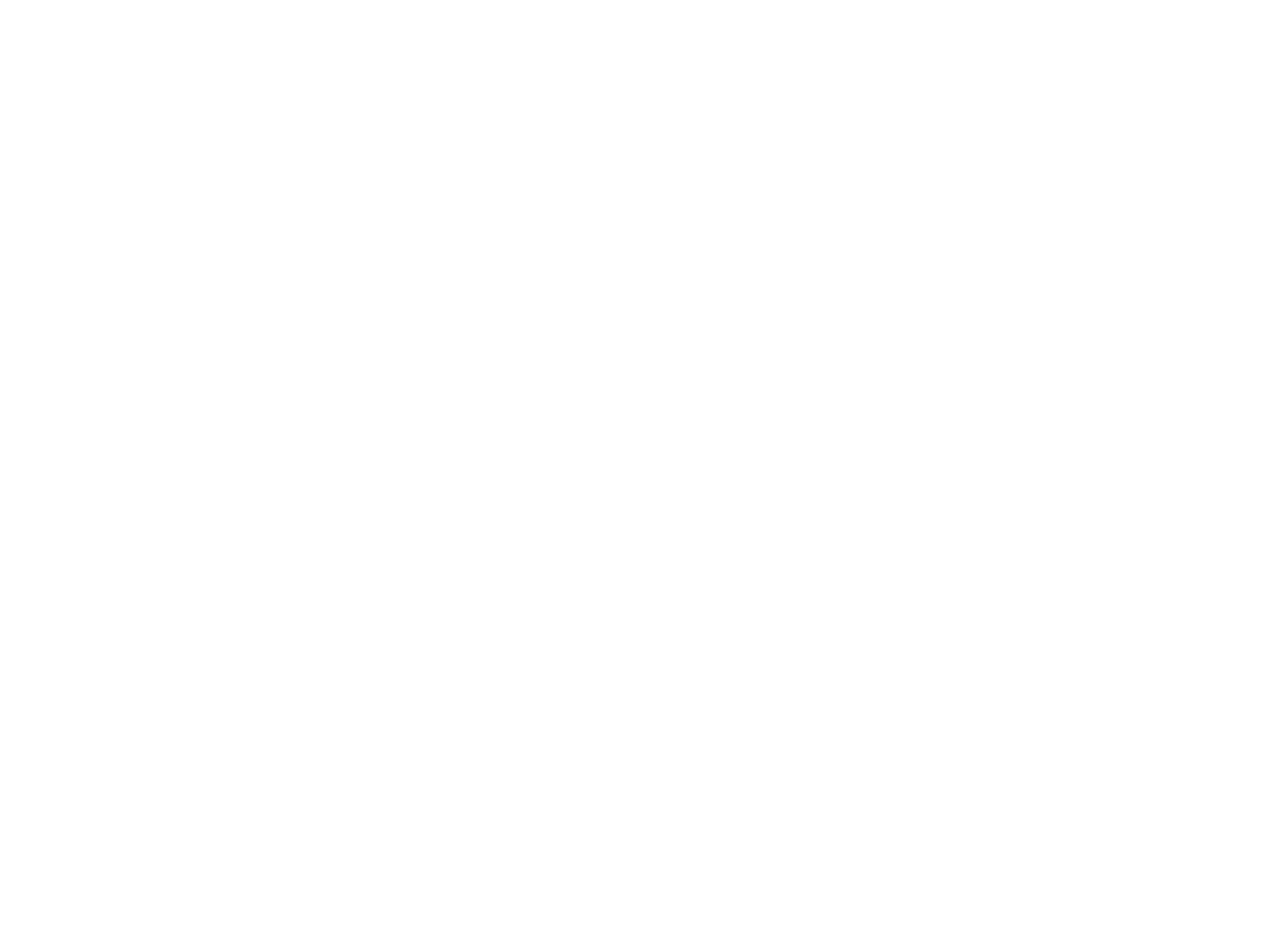
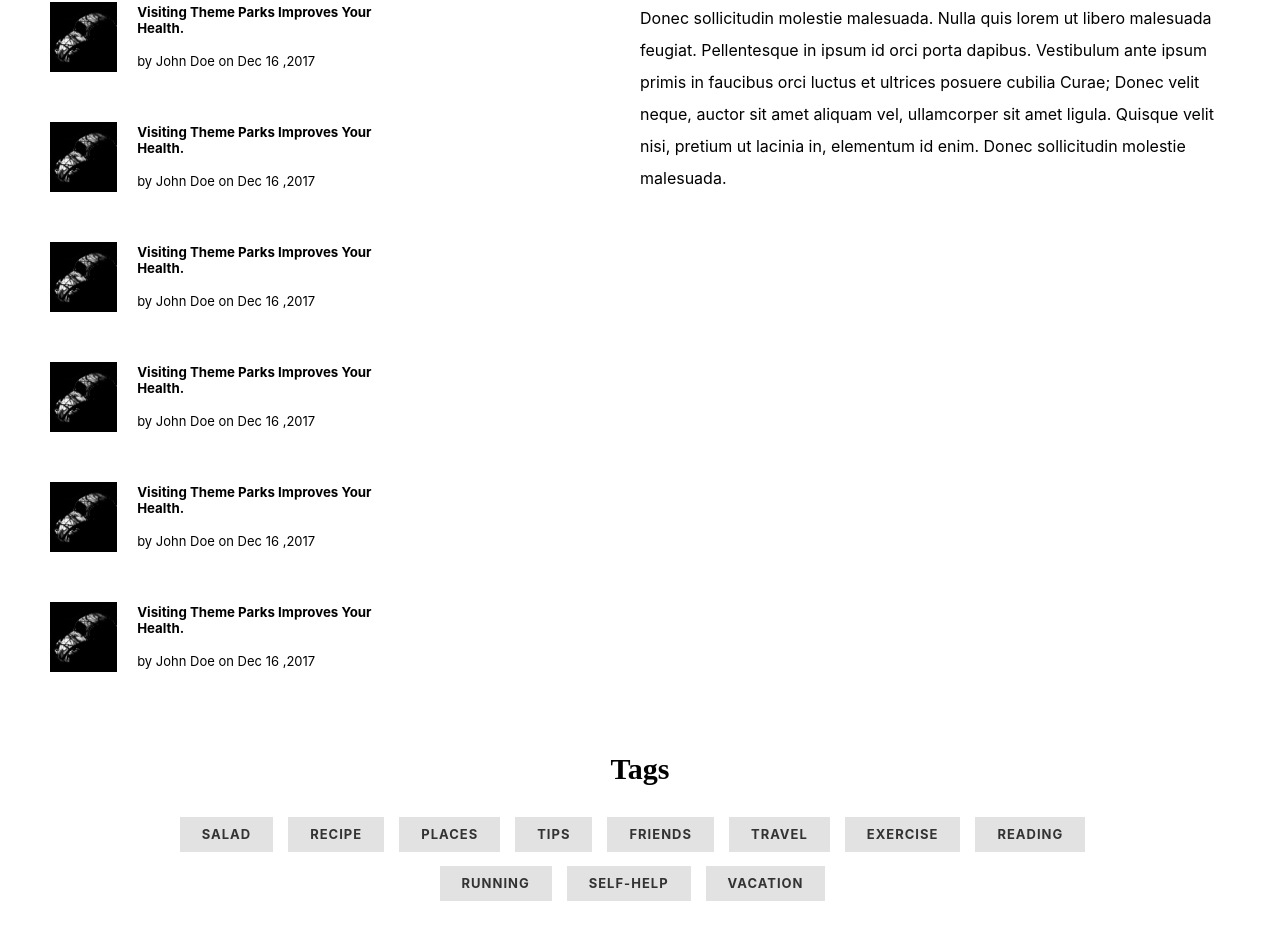
Before and after one commit to moji2002/my-blog, a Next.js app: page / in a window 1280 px wide. Shown: the part 5451-6391 px from the top of the page. Before the commit the page ends 5309 px from the top, so only its background shows below. Built offline with nearby package versions, Linux system fonts and the light colour scheme.

Commit message:
feat:extra section

```diff
--- /dev/null
+++ b/components/ExtraSection/index.tsx
@@ -0,0 +1,59 @@
+import React, { FC } from "react";
+import FooterTag from "../FooterTag";
+import PopularPostBlock from "../PopularPostBlock";
+import s from "./style.module.scss";
+
+type Props = {
+  // children: ReactNode;
+};
+
+const ExtraSection: FC<Props> = () => {
+  return (
+    <section className={s.extra}>
+      <div className={s.upperRow}>
+        <div className={s.popular}>
+          <h3 className={s.h3}>Popular Posts</h3>
+          <div className={s.popularPosts}>
+            <PopularPostBlock />
+            <PopularPostBlock />
+            <PopularPostBlock />
+            <PopularPostBlock />
+            <PopularPostBlock />
+            <PopularPostBlock />
+          </div>
+        </div>
+        <div className={s.about}>
+          <h3 className={s.h3}>About Philosophy</h3>
+          <p className={s.text}>
+            Donec sollicitudin molestie malesuada. Nulla quis lorem ut libero
+            malesuada feugiat. Pellentesque in ipsum id orci porta dapibus.
+            Vestibulum ante ipsum primis in faucibus orci luctus et ultrices
+            posuere cubilia Curae; Donec velit neque, auctor sit amet aliquam
+            vel, ullamcorper sit amet ligula. Quisque velit nisi, pretium ut
+            lacinia in, elementum id enim. Donec sollicitudin molestie
+            malesuada.
+          </p>
+        </div>
+      </div>
+
+      <div className={s.tags}>
+        <h3 className={s.h3}>Tags</h3>
+        <div className={s.tagsBox}>
+          <FooterTag label="salad" href="" />
+          <FooterTag label="recipe" href="" />
+          <FooterTag label="places" href="" />
+          <FooterTag label="tips" href="" />
+          <FooterTag label="friends" href="" />
+          <FooterTag label="travel" href="" />
+          <FooterTag label="exercise" href="" />
+          <FooterTag label="reading" href="" />
+          <FooterTag label="running" href="" />
+          <FooterTag label="self-help" href="" />
+          <FooterTag label="vacation" href="" />
+        </div>
+      </div>
+    </section>
+  );
+};
+
+export default ExtraSection;
--- /dev/null
+++ b/components/ExtraSection/style.module.scss
@@ -0,0 +1,71 @@
+.extra {
+  width: 95%;
+  max-width: 1200px;
+
+  margin: 0 auto;
+
+  //   background-color: bisque;
+
+  // temp
+  // height: 300px;
+
+  // display: flex;
+  // flex-direction: column;
+
+  padding: 80px 10px;
+}
+
+.upperRow {
+  display: flex;
+  justify-content: space-around;
+  flex-wrap: wrap;
+  flex-direction: column;
+  margin-bottom: 30px;
+
+  @media screen and (min-width: 800px) {
+    flex-direction: row;
+  }
+}
+
+.popular {
+  //   outline: 1px solid red;
+  flex: 1;
+
+  @media screen and (min-width: 1300px) {
+    flex: 2;
+  }
+}
+
+.popularPosts {
+  display: flex;
+  flex-wrap: wrap;
+}
+
+.text {
+  line-height: 2;
+}
+
+.h3 {
+  font-family: serif;
+  font-size: 30px;
+  margin-bottom: 30px;
+}
+
+.about {
+  //   outline: 1px solid green;
+  flex: 1;
+}
+
+.tags {
+  //   outline: 1px solid blue;
+  text-align: center;
+}
+
+.tagsBox {
+  display: flex;
+  flex-wrap: wrap;
+  justify-content: center;
+
+  max-width: 1000px;
+  margin: 0 auto;
+}
--- /dev/null
+++ b/components/FooterTag/index.tsx
@@ -0,0 +1,16 @@
+import Link from "next/link";
+import React, { FC } from "react";
+import s from "./style.module.scss";
+
+type Props = {
+  label: string;
+  href: string;
+};
+
+const FooterTag: FC<Props> = ({ label, href }) => (
+  <Link href={href}>
+    <a className={s.tag}>{label}</a>
+  </Link>
+);
+
+export default FooterTag;
--- /dev/null
+++ b/components/FooterTag/style.module.scss
@@ -0,0 +1,21 @@
+.tag {
+  display: inline-block;
+  position: relative;
+  padding: 10px 22px;
+  font-weight: bold;
+  text-transform: uppercase;
+  color: #333333;
+  background-color: #e2e2e2;
+  margin-right: 15px;
+  margin-bottom: 14px;
+  font-size: 13px;
+  font-weight: bold;
+  letter-spacing: 1px;
+
+  transition: all 0.2s ease;
+
+  &:hover {
+    background-color: #080808;
+    color: #ffffff;
+  }
+}
--- /dev/null
+++ b/components/PopularPostBlock/index.tsx
@@ -0,0 +1,37 @@
+import Image from "next/image";
+import Link from "next/link";
+import React, { FC } from "react";
+import s from "./style.module.scss";
+
+type Props = {
+  // children: ReactNode;
+};
+
+const PopularPostBlock: FC<Props> = () => {
+  return (
+    <div className={s.box}>
+      <Image
+        src="/assets/images/xfeatured-beetle.webp"
+        width={70}
+        height={70}
+      />
+      <div className={s.content}>
+        <h5>
+          <Link href="">
+            <a>Visiting Theme Parks Improves Your Health. </a>
+          </Link>
+        </h5>
+        <div className={s.meta}>
+          <span>
+            <Link href="">
+              <a>by John Doe</a>
+            </Link>
+          </span>
+          <span> on Dec 16 ,2017</span>
+        </div>
+      </div>
+    </div>
+  );
+};
+
+export default PopularPostBlock;
--- /dev/null
+++ b/components/PopularPostBlock/style.module.scss
@@ -0,0 +1,19 @@
+.box {
+  max-width: 380px;
+  height: 70px;
+  margin-bottom: 50px;
+
+  // outline: 1px solid black;
+  display: flex;
+}
+
+.content {
+  padding: 3px 20px;
+  display: flex;
+  flex-direction: column;
+  justify-content: space-between;
+}
+
+.meta {
+  font-size: 13px;
+}
--- a/pages/index.tsx
+++ b/pages/index.tsx
@@ -12,6 +12,7 @@
 import getRandomInt from "../utils/getRandomInt";
 import lorem from "../utils/lorem";
 import type { PostCardType } from "../types/PostCardType";
+import ExtraSection from "../components/ExtraSection";
 
 type Props = {
   posts: PostCardType[];
@@ -39,6 +40,7 @@
           <MasonryBrick key={props.id} {...props} />
         ))}
       </MasonryGrid>
+      <ExtraSection />
     </>
   );
 };
```
Also changed, not shown: public/assets/images/xfeatured-beetle (1).webp (added).
